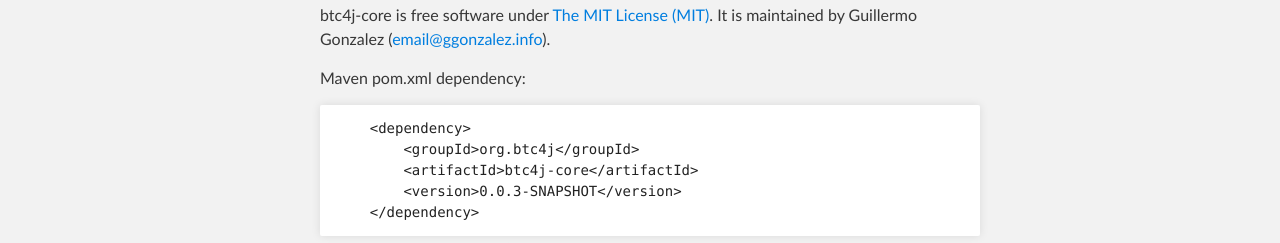
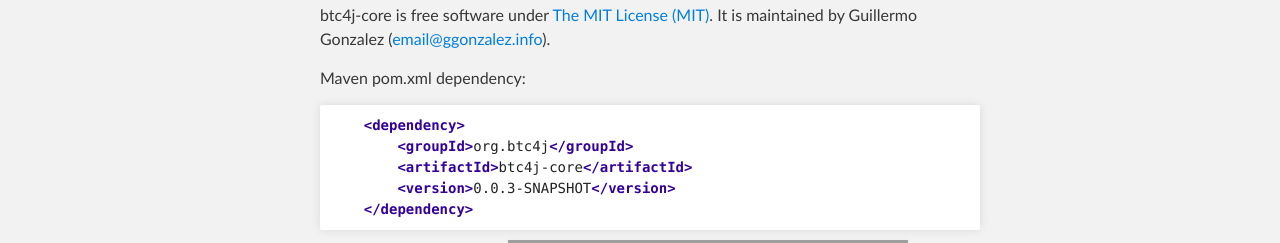
Before and after one commit to btc4j/btc4j-core, a plain HTML site: page index.html in a window 1280 px wide. Shown: the part 482-725 px from the top of the page. Drawn offline with Linux system fonts and the light colour scheme; grey boxes are pictures that could not be loaded.

```diff
--- a/index.html
+++ b/index.html
@@ -43,12 +43,12 @@
 
 <p>Maven pom.xml dependency:</p>
 
-<pre><code>    &lt;dependency&gt;
-        &lt;groupId&gt;org.btc4j&lt;/groupId&gt;
-        &lt;artifactId&gt;btc4j-core&lt;/artifactId&gt;
-        &lt;version&gt;0.0.3-SNAPSHOT&lt;/version&gt;
-    &lt;/dependency&gt;
-</code></pre>
+<div class="highlight highlight-xml"><pre>    <span class="nt">&lt;dependency&gt;</span>
+        <span class="nt">&lt;groupId&gt;</span>org.btc4j<span class="nt">&lt;/groupId&gt;</span>
+        <span class="nt">&lt;artifactId&gt;</span>btc4j-core<span class="nt">&lt;/artifactId&gt;</span>
+        <span class="nt">&lt;version&gt;</span>0.0.3-SNAPSHOT<span class="nt">&lt;/version&gt;</span>
+    <span class="nt">&lt;/dependency&gt;</span>
+</pre></div>
 
 <p>Development build status: <a href="https://travis-ci.org/btc4j/btc4j-core"><img src="https://travis-ci.org/btc4j/btc4j-core.png?branch=master" alt="Build Status"></a></p>
 
```
Also changed, not shown: params.json (+1 -1 lines).
